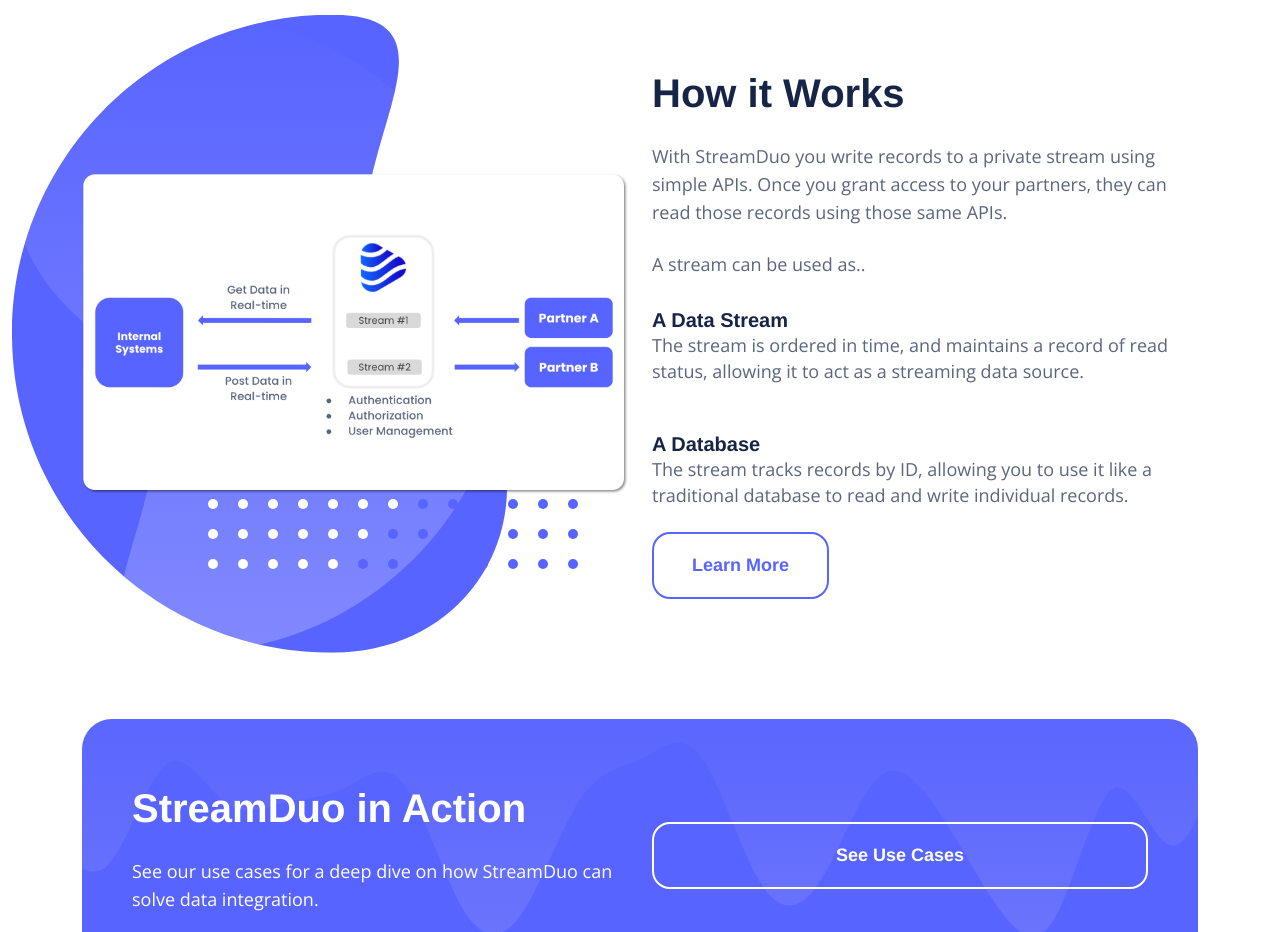
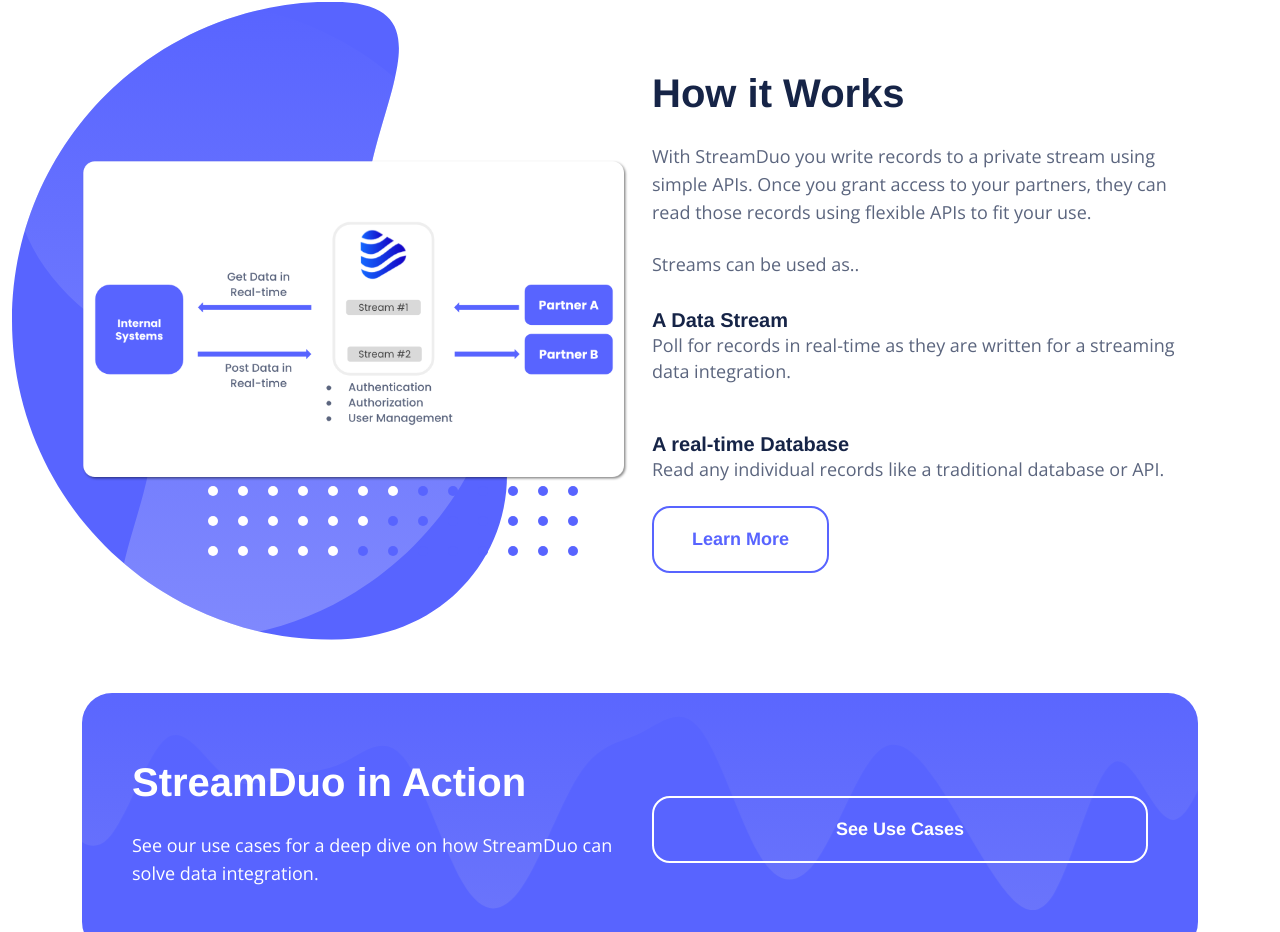
Before and after one commit to streamduo-inc/landing-page, a plain HTML site: page dist/index.html in a window 1280 px wide. Shown: the part 1695-2627 px from the top of the page. Drawn offline with nearby package versions, Linux system fonts and the light colour scheme.

Commit message:
update verbs

```diff
--- a/dist/index.html
+++ b/dist/index.html
@@ -298,20 +298,20 @@
                   How it Works
                 </h2>
                 <p class="wow fadeInUp" data-wow-delay=".4s">
-                  With StreamDuo you write records to a private stream using simple APIs. Once you grant access to your partners, they can read those records using those same APIs.
+                  With StreamDuo you write records to a private stream using simple APIs. Once you grant access to your partners, they can read those records using flexible APIs to fit your use.
                 </p>
                   <br>
                 <p class="wow fadeInUp" data-wow-delay=".4s">
-                  A stream can be used as..
+                  Streams can be used as..
                 </p>
 
               </div>
                 <h4>A Data Stream</h4>
-                <p class="wow fadeInUp" data-wow-delay=".4s">The stream is ordered in time, and maintains a record of read status, allowing it to act as a streaming data source.</p>
+                <p class="wow fadeInUp" data-wow-delay=".4s">Poll for records in real-time as they are written for a streaming data integration.</p>
                 <br>
                 <br>
-                <h4>A Database</h4>
-                <p class="wow fadeInUp" data-wow-delay=".4s">The stream tracks records by ID, allowing you to use it like a traditional database to read and write individual records.</p>
+                <h4>A real-time Database</h4>
+                <p class="wow fadeInUp" data-wow-delay=".4s">Read any individual records like a traditional database or API.</p>
               <br>
               <a
                 href="https://docs.streamduo.com/how/"
```
